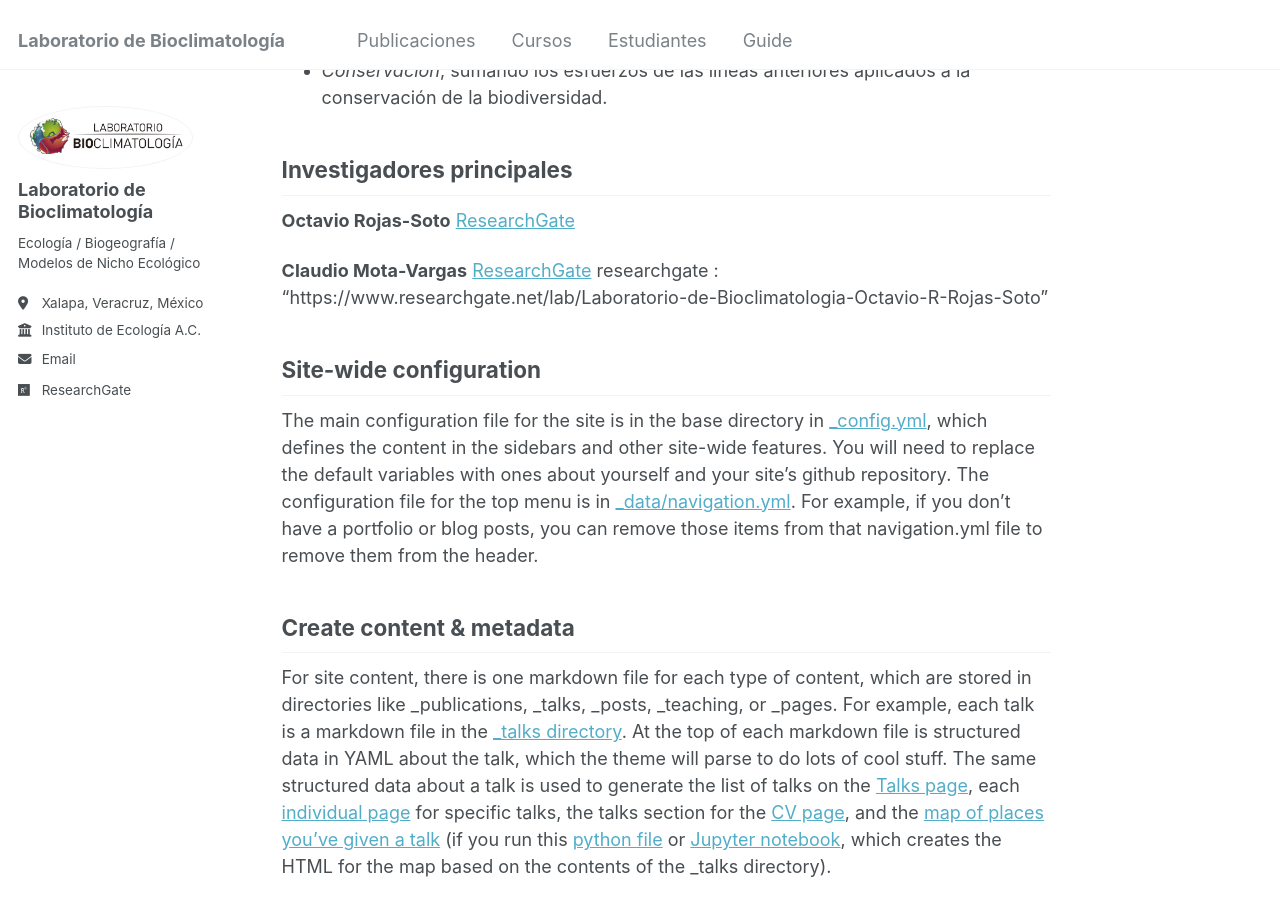
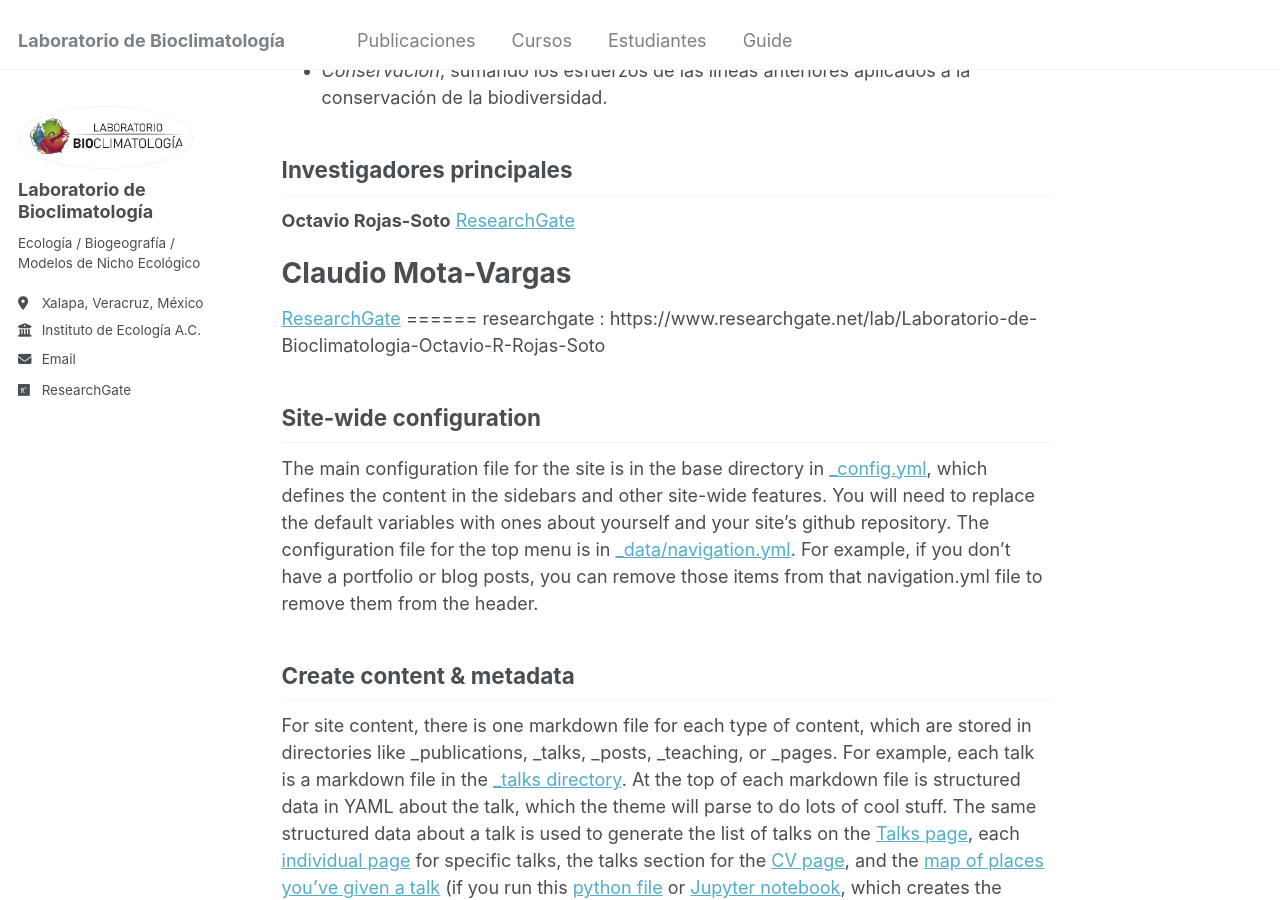
Before and after one commit to Labbioclim/bioclimat, a Jekyll site: the page built from _pages/about.md, in a window 1280 px wide and 900 px high, scrolled down 400 px. Built offline with Jekyll 4.4.1, drawn with Linux system fonts in a browser that asks for light colours.

```diff
--- a/_pages/about.md
+++ b/_pages/about.md
@@ -21,8 +21,10 @@ Investigadores principales
 [ResearchGate](https://www.researchgate.net/profile/Octavio-Rojas-Soto)
 
 **Claudio Mota-Vargas**
+======
 [ResearchGate](/images/Lab_logo_png.png)
-researchgate     : "https://www.researchgate.net/lab/Laboratorio-de-Bioclimatologia-Octavio-R-Rojas-Soto"
+======
+researchgate     : https://www.researchgate.net/lab/Laboratorio-de-Bioclimatologia-Octavio-R-Rojas-Soto
 
 Site-wide configuration
 ------
```
